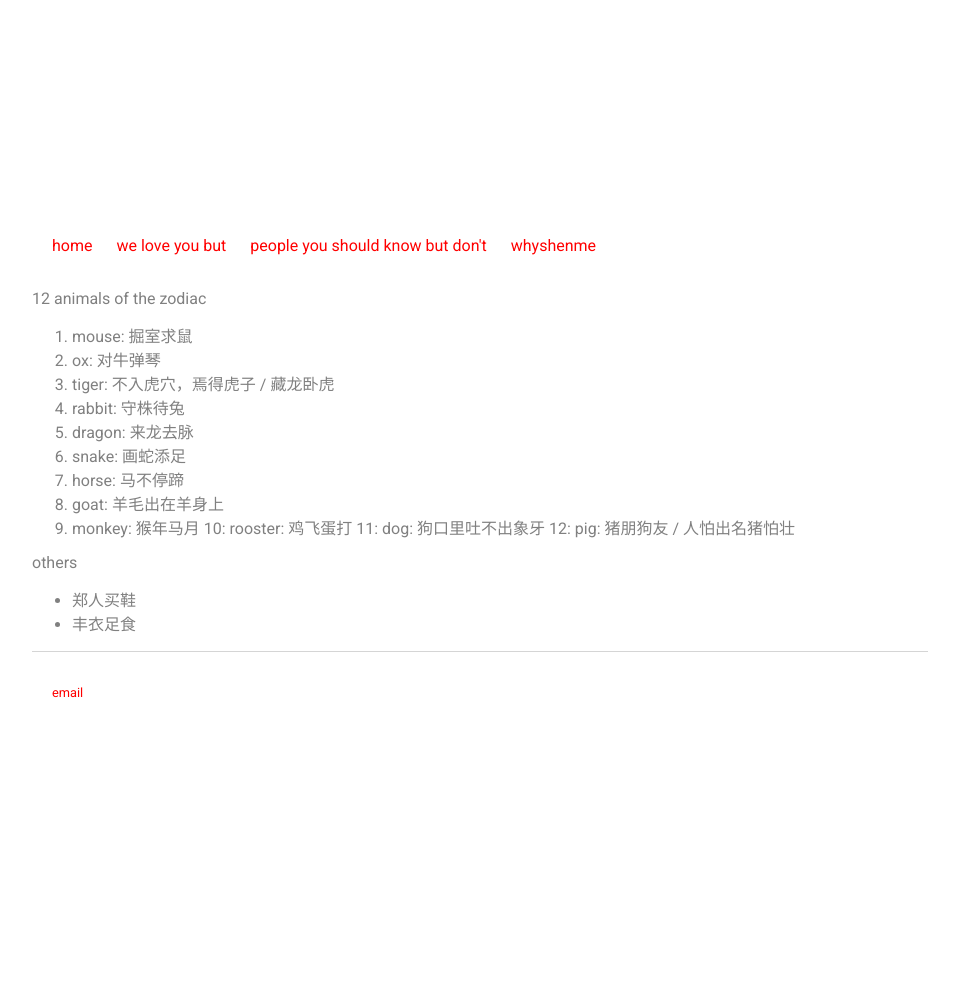
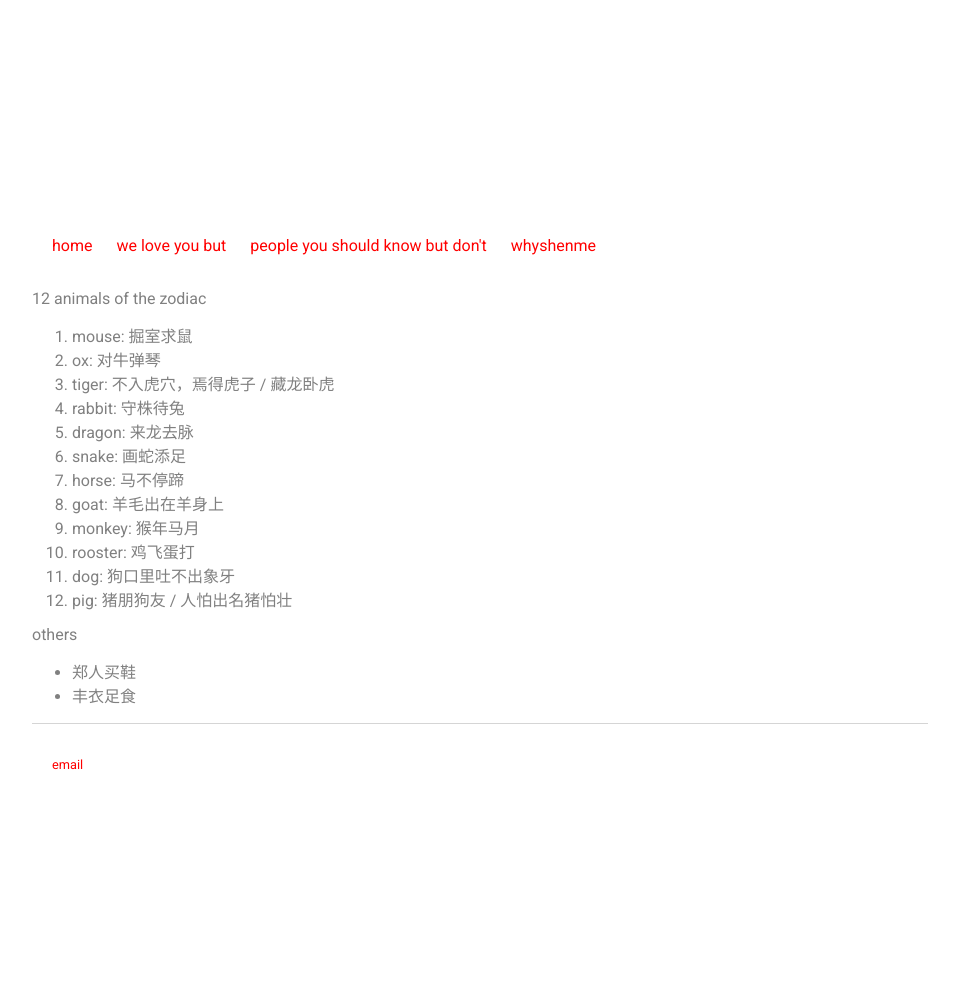
Before and after one commit to c1ndygao/cindygao.com, a Jekyll site: the page built from whyshenme.md, in a window 1280 px wide. Shown: the whole page, without its empty margins (160-1119 px from the left). Built offline with Jekyll 4.4.1, drawn with Linux system fonts in a browser that asks for light colours; before the commit the page ends 933 px from its top, so only the background shows below that; some of the changed lines change nothing that is shown.

Commit message:
Update whyshenme.md

```diff
--- a/whyshenme.md
+++ b/whyshenme.md
@@ -13,9 +13,9 @@ title: whyshenme
 7. horse: 马不停蹄
 8. goat: 羊毛出在羊身上
 9. monkey: 猴年马月
-10: rooster: 鸡飞蛋打
-11: dog: 狗口里吐不出象牙
-12: pig: 猪朋狗友 / 人怕出名猪怕壮
+10. rooster: 鸡飞蛋打
+11. dog: 狗口里吐不出象牙
+12. pig: 猪朋狗友 / 人怕出名猪怕壮
 
 
 others
```
